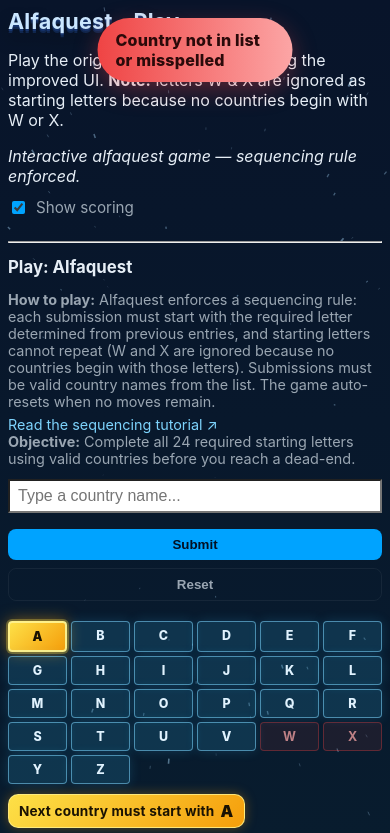
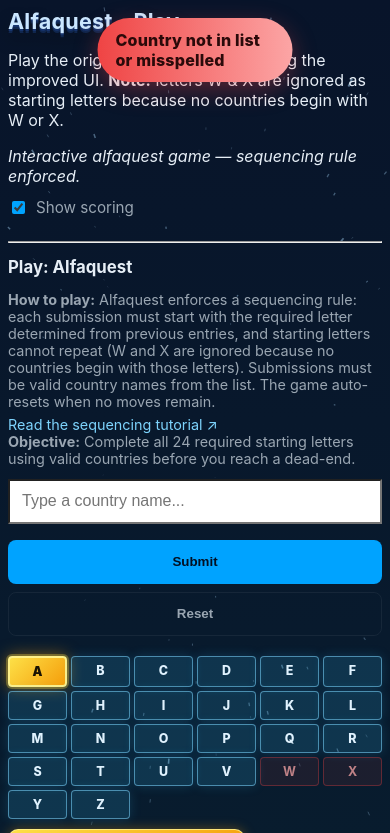
Before and after one commit to alfaquest/v2, a website: page public/alfaquest.html in a window 390 px wide. Both pictures are taken after typing "Sample" into the empty fields and a click on the button "Submit". Shown: the top 833 px of the page. Drawn offline with Linux system fonts and the light colour scheme.

Commit message:
Improve mobile touch targets and country input keyboard UX.
Add 44px button heights, mobile input attributes, and scroll submitted answers into view after each submit.

Co-authored-by: Cursor <cursoragent@cursor.com>

```diff
--- a/public/alfaquest.html
+++ b/public/alfaquest.html
@@ -50,7 +50,7 @@
       .container{max-width:100%;padding:0}
       .controls{flex-direction:column;align-items:stretch}
       .game-row{flex-direction:column;align-items:stretch}
-      input#countryInput{width:100%;max-width:100%;flex:1 1 100%;font-size:16px !important;line-height:16px;height:34px !important;min-height:34px;max-height:34px;padding:4px 8px;box-sizing:border-box;appearance:none;-webkit-appearance:none;margin-bottom:8px}
+      input#countryInput{width:100%;max-width:100%;flex:1 1 100%;font-size:16px !important;line-height:1.3;padding:10px 12px;box-sizing:border-box;appearance:none;-webkit-appearance:none;margin-bottom:8px}
       #countryInput::placeholder{font-size:16px}
       button{width:100%}
       .progress{height:8px}
--- a/public/allletters-game.js
+++ b/public/allletters-game.js
@@ -422,6 +422,27 @@ function maybeShowStartMilestones(pct, completedStarts){
       lastMilestonePct = threshold;
       break;
     }
+  }
+}
+
+function configureCountryInput(){
+  if (typeof document === 'undefined') return;
+  const input = document.getElementById('countryInput');
+  if (!input) return;
+  input.setAttribute('autocomplete', 'off');
+  input.setAttribute('autocapitalize', 'words');
+  input.setAttribute('spellcheck', 'false');
+  input.setAttribute('enterkeyhint', 'go');
+  input.setAttribute('inputmode', 'text');
+}
+
+function scrollSubmittedListIntoView(){
+  if (typeof document === 'undefined') return;
+  const list = document.getElementById('submittedList');
+  if (!list || list.children.length === 0) return;
+  const lastItem = list.lastElementChild;
+  if (lastItem && typeof lastItem.scrollIntoView === 'function') {
+    lastItem.scrollIntoView({ behavior: 'smooth', block: 'nearest' });
   }
 }
 
@@ -1378,6 +1399,7 @@ function addCountryLocal(name){
       for (const ch of n) if (ch >= 'a' && ch <= 'z') usedLetters.add(ch);
       updateUI();
       saveLocal();
+      scrollSubmittedListIntoView();
 
       gameOver = true;
       const submitBtn = document.getElementById('submitCountry');
@@ -1416,6 +1438,7 @@ function addCountryLocal(name){
   }
   updateUI();
   saveLocal();
+  scrollSubmittedListIntoView();
 }
 
 function saveLocal(){
@@ -1545,6 +1568,7 @@ function recomputeUsedStarts(){
 // Wire up UI
 window.addEventListener('load', ()=>{
   ensureColourLegend();
+  configureCountryInput();
   loadHighScore(); loadLocal(); updateUI();
   const input = document.getElementById('countryInput');
   const scoreToggle = document.getElementById('scoreToggle');
--- a/public/css/game.css
+++ b/public/css/game.css
@@ -158,6 +158,19 @@
   flex-shrink: 0;
 }
 
+button {
+  min-height: 44px;
+  padding: 10px 16px;
+}
+
+.completion-copy-btn {
+  min-height: 44px;
+}
+
+#countryInput {
+  min-height: 44px;
+}
+
 .game-over-summary,
 .completion-summary {
   margin-top: 12px;
@@ -266,6 +279,12 @@
     width: 100%;
     max-width: none;
   }
+
+  #countryInput {
+    min-height: 44px;
+    height: auto;
+    max-height: none;
+  }
 }
 
 @media (max-width: 480px) {
```
Also changed, not shown: public/alfafilleasy.html (+1 -1 lines), public/alfafillhard.html (+1 -1 lines), public/alfafillnormal.html (+1 -1 lines), tests/alfaquest-gameplay.spec.ts (+20 -0 lines).
